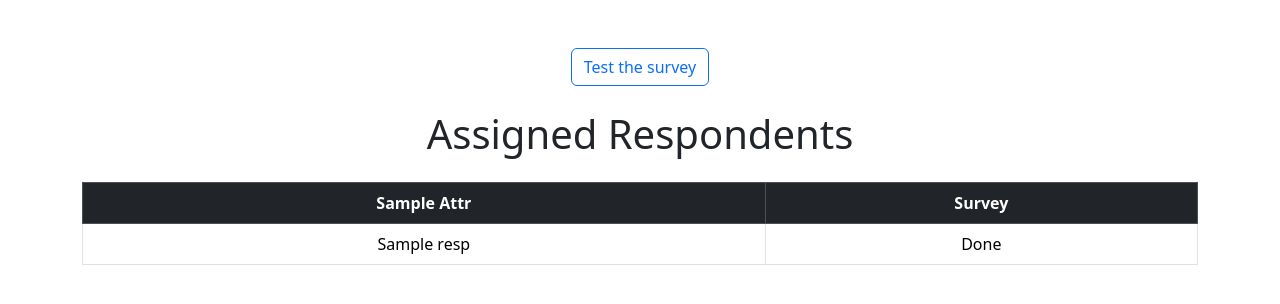
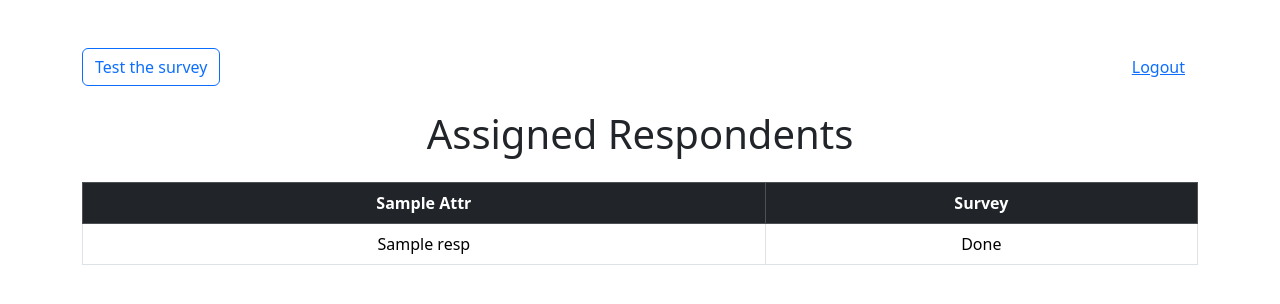
Before and after one commit to sylvaingchassang/ddss-safely-report, a Python web app: template safely_report/templates/enumerator/index.html in a window 1280 px wide. Shown: the top 304 px of the page. Run offline with Jinja, Linux system fonts and the light colour scheme; the template is opened without the code that fills it: most values are stand-ins (such as "Sample title", 1, 10 or a date in 2020).

Commit message:
Add logout button to enumerator view

```diff
--- a/safely_report/templates/enumerator/index.html
+++ b/safely_report/templates/enumerator/index.html
@@ -3,10 +3,9 @@
 {% block content %}
 
 <div class="container mt-5">
-  <div class="text-center mb-4">
-    <a href="{{ url_for('survey.index') }}" class="btn btn-outline-primary">
-      Test the survey
-    </a>
+  <div class="d-flex justify-content-between mb-4">
+    <a href="{{ url_for('survey.index') }}" class="btn btn-outline-primary">Test the survey</a>
+    <a href="{{ url_for('auth.logout') }}" class="btn btn-link">Logout</a>
   </div>
 
   <h1 class="text-center mb-4">Assigned Respondents</h1>
```
